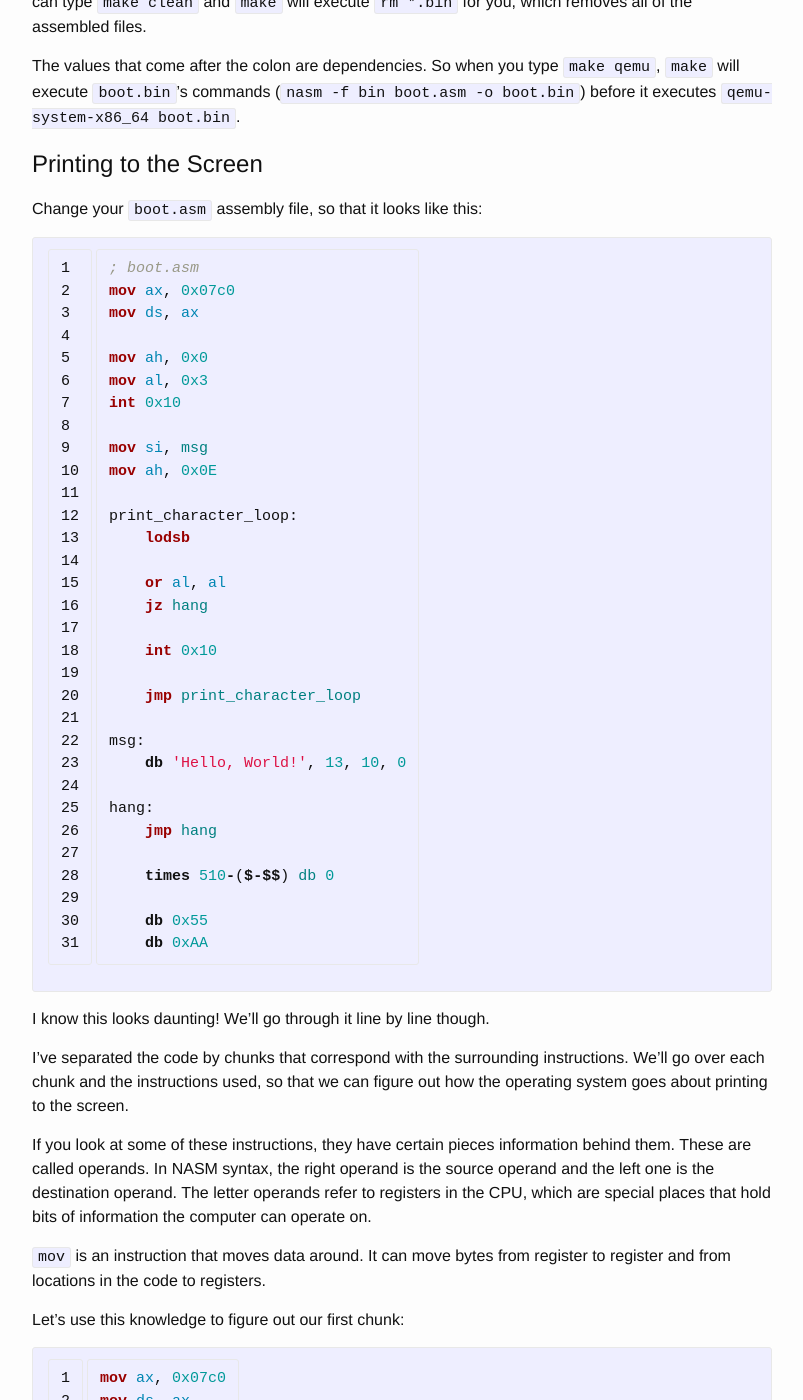
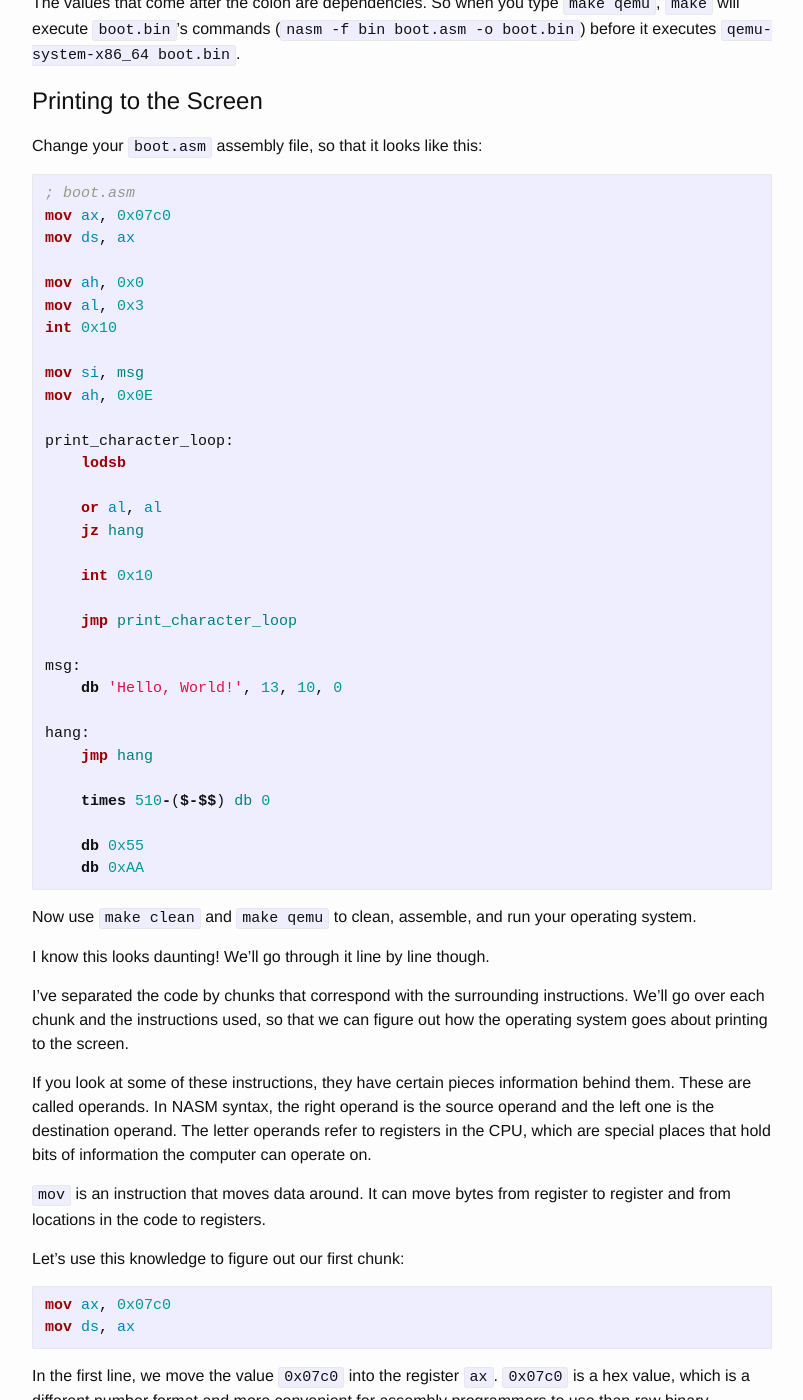
Before and after one commit to TutorialsByNick/tutorialsbynick.github.io, a Jekyll site: the page built from _posts/2016-06-08-writing-an-os-baby-steps.md, in a window 1280 px wide and 1400 px high, scrolled down 4127 px. Shown: the whole window, without its empty margins (238-1041 px from the left). Built offline with Jekyll 4.4.1, drawn with Linux system fonts in a browser that asks for light colours; some of the changed text lies outside the part shown.

Commit message:
Hopefully Github formatting works now and I added a build step after the step 2 os

````diff
--- a/_config.yml
+++ b/_config.yml
@@ -16,5 +16,9 @@
 twitter_username: nicholasbday
 github_username: nicholasday
 
+kramdown:
+  input: GFM
+  syntax_highlighter: rouge
+
 # Build settings
 markdown: kramdown
--- a/_posts/2016-06-08-writing-an-os-baby-steps.md
+++ b/_posts/2016-06-08-writing-an-os-baby-steps.md
@@ -28,7 +28,9 @@
 
 You'll need `nasm`, `build-essentials`, and `qemu`.
 
-`sudo apt-get install nasm build-essentials qemu`
+```console
+$ sudo apt-get install nasm build-essentials qemu
+```
 
 * `nasm` is an assembler, which translates assembly code into binary code that the
   computer can directly execute, unlike code that involves _actual_ words.
@@ -56,7 +58,7 @@
 
 Type this snippet into your favorite text editor as `boot.asm`:
 
-{% highlight nasm linenos %}
+```nasm
 ; boot.asm
 hang:
     jmp hang
@@ -67,7 +69,7 @@
 
     db 0x55
     db 0xAA
-{% endhighlight %}
+```
 
 * `hang:` is just a named marker in the code
 * `jmp hang` means jump to the hang marker
@@ -78,9 +80,9 @@
 
 Enter this into the command line to assemble the file into a binary file that the computer can actually execute:
 
-{% highlight console %}
+```console
 $ nasm -f bin boot.asm boot.bin
-{% endhighlight %}
+```
 
 * `-f bin` ensures that nasm assembles it into the binary format instead of something like elf which is used for general purpose programs in Linux
 * `boot.asm` is the source code assembly file that nasm is trying to assemble
@@ -109,7 +111,7 @@
 
 First, let's make a file named `Makefile` and put this into it:
 
-{% highlight make linenos %}
+```make
 boot.bin:
     nasm -f bin boot.asm -o boot.bin
 
@@ -118,7 +120,7 @@
 
 clean:
     rm *.bin
-{% endhighlight %}
+```
 
 The values before the colons are names for the list of commands that come afterwards. This way you can type `make clean` and `make` will execute `rm *.bin` for you, which removes all of the assembled files.
 
@@ -128,7 +130,7 @@
 
 Change your `boot.asm` assembly file, so that it looks like this:
 
-{% highlight nasm linenos %}
+```nasm
 ; boot.asm
 mov ax, 0x07c0
 mov ds, ax
@@ -160,7 +162,10 @@
 
     db 0x55
     db 0xAA
-{% endhighlight %}
+```
+
+Now use `make clean` and `make qemu` to clean, assemble, and run your operating
+system.
 
 I know this looks daunting! We'll go through it line by line though.
 
@@ -175,10 +180,10 @@
 
 Let's use this knowledge to figure out our first chunk:
 
-{% highlight nasm linenos %}
+```nasm
 mov ax, 0x07c0
 mov ds, ax
-{% endhighlight %}
+```
 
 In the first line, we move the value `0x07c0` into the register `ax`. `0x07c0` is
 a hex value, which is a different number format and more convenient for assembly programmers to use than
@@ -212,10 +217,10 @@
 
 # Back to Our Code
 
-{% highlight nasm linenos %}
+```nasm
 mov ax, 0x07c0
 mov ds, ax
-{% endhighlight %}
+```
 
 Now you should see that this chunk of code loads `0x07c0` into register
 `ds`, or data segment, for segment addressing. But, why would we need this?
@@ -266,7 +271,8 @@
 
 Finally, we're at the part where we actually print
 characters to the screen:
-{% highlight nasm linenos %}
+
+```nasm
 print_character_loop:
     lodsb
 
@@ -276,7 +282,7 @@
     int 0x10
 
     jmp print_character_loop
-{% endhighlight %}
+```
 
 The `lodsb` instruction loads a byte from the segmented address `ds:si` and moves the `si`
   register onto the next byte. We want to load bytes from the `msg:`
@@ -307,10 +313,10 @@
 under the ASCII standard. A `0` compared against a `0` would be a zero.
 So we use the `or` instruction to check if the string has ended.
 
-{% highlight nasm linenos %}
+```nasm
     or al, al
     jz hang
-{% endhighlight %}
+```
 
 So, why are these two instructions together?
 
@@ -323,11 +329,11 @@
 
 Now, we're finally at the last parts of the loop:
 
-{% highlight nasm linenos %}
+```nasm
      int 0x10
 
      jmp print_character_loop
-{% endhighlight %}
+```
 
 If you remember from earlier, `0x0E` is in the `ah` register. This means that we
 can use `int 0x10` for printing characters to the screen that are stored in
````
